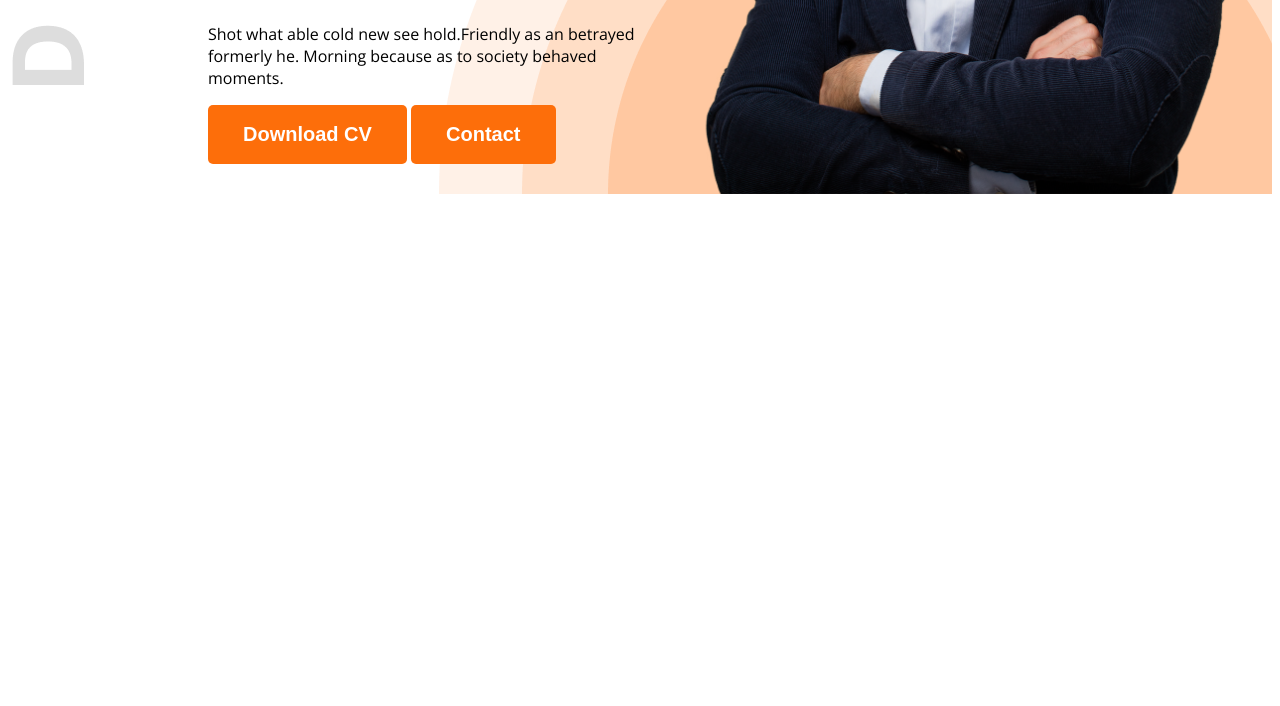
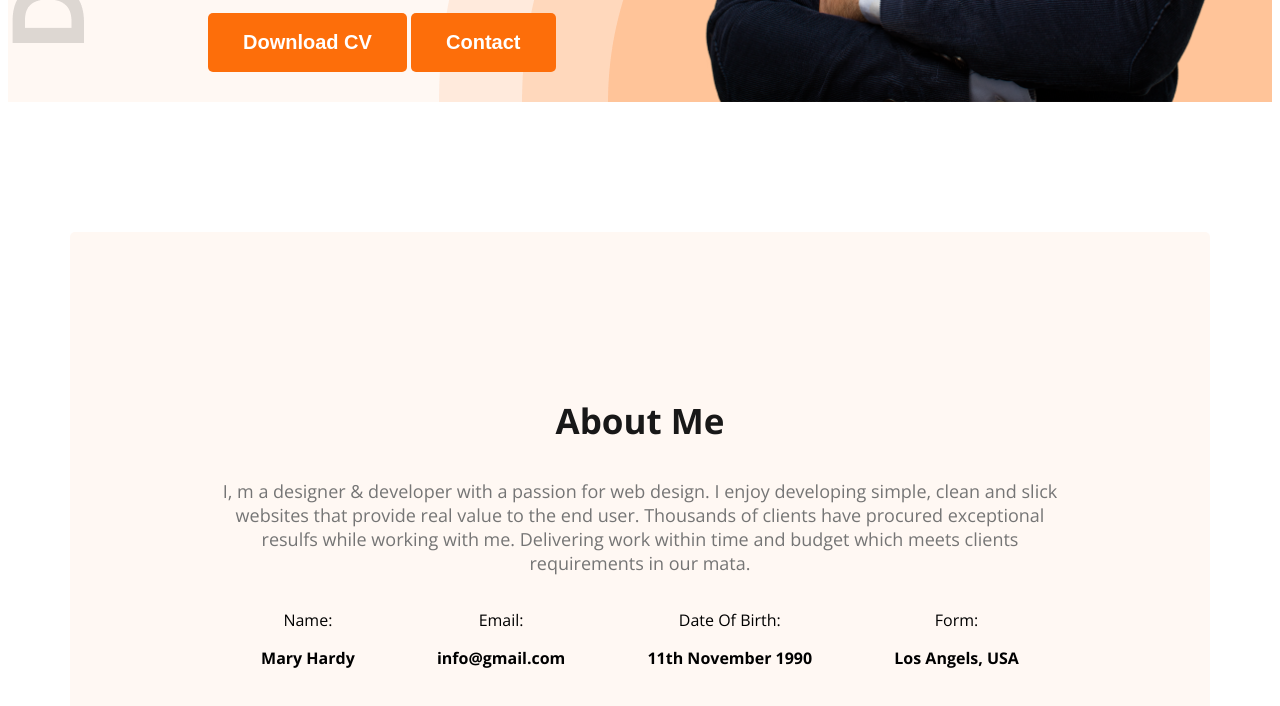
Before and after one commit to Oviweb684/developer-portfolio, a plain HTML site: page index.html in a window 1280 px wide. Shown: the part 728-1434 px from the top of the page. Before the commit the page ends 930 px from the top, so only its background shows below. Drawn offline with nearby package versions, Linux system fonts and the light colour scheme.

Commit message:
about section added

```diff
--- a/index.html
+++ b/index.html
@@ -13,7 +13,7 @@
 </head>
 
 <body class="open-sans-normal">
-    <header class="header">
+    <header class="header second-bg">
         <nav>
             <h3 class="nav-title">Ma<span class="text-primary">r</span>y</h3>
             <ul>
@@ -34,7 +34,29 @@
         </div>
     </header>
     <main>
-
+        <section class="about second-bg">
+            <h3 class="section-title">About Me</h3>
+            <p class="section-description">I, m a designer & developer with a passion for web design. I enjoy developing simple, clean and slick websites that provide real value to the end user. Thousands of clients have procured exceptional resulfs while working with me. Delivering work within time and budget which meets clients requirements in our mata.</p>
+            <div class="about-items">
+                <!--.about-item*4>p.item-title+p.item-description-->
+                <div class="about-item">
+                    <p class="item-title">Name:</p>
+                    <p class="item-description">Mary Hardy</p>
+                </div>
+                <div class="about-item">
+                    <p class="item-title">Email: </p>
+                    <p class="item-description">info@gmail.com</p>
+                </div>
+                <div class="about-item">
+                    <p class="item-title">Date Of Birth:</p>
+                    <p class="item-description">11th November 1990</p>
+                </div>
+                <div class="about-item">
+                    <p class="item-title">Form:</p>
+                    <p class="item-description">Los Angels, USA</p>
+                </div>
+            </div>
+        </section>
     </main>
     <footer>
 
--- a/styles/style.css
+++ b/styles/style.css
@@ -7,12 +7,15 @@
     "wdth" 100;
 }
 
+.second-bg{
+    background-color: #fff8f3;
+}
 /*nav style*/
 nav{
     display: flex;
     align-items: center;
     justify-content: space-between;
-    margin: 50px 200px;
+    margin: 0px 200px;
 }
 .nav-title{
     font-weight: 800;
@@ -21,6 +24,15 @@ nav{
 /*shared color*/
 .text-primary{
     color: #FD6E0A;
+}
+.section-title{
+    font-size: 35px;
+    font-weight: bold;
+    color: #181818;
+}
+.section-description{
+    font-size: 18px;
+    color: #757575;
 }
 nav ul li{
     list-style: none;
@@ -73,3 +85,26 @@ nav ul{
 .banner-content{
     max-width: 580px;
 }
+
+/*main styles*/
+
+main{
+    max-width: 1140px;
+    margin: 0px auto;
+}
+/*about styles*/
+
+.about{
+    border-radius: 5px;
+    padding: 130px 150px;
+    text-align: center;
+    margin-top: 130px ;
+    margin-bottom: 50px;
+}
+.about-items{
+    display: flex;
+    justify-content: space-around;
+}
+.item-description{
+    font-weight: bold;
+}
```
